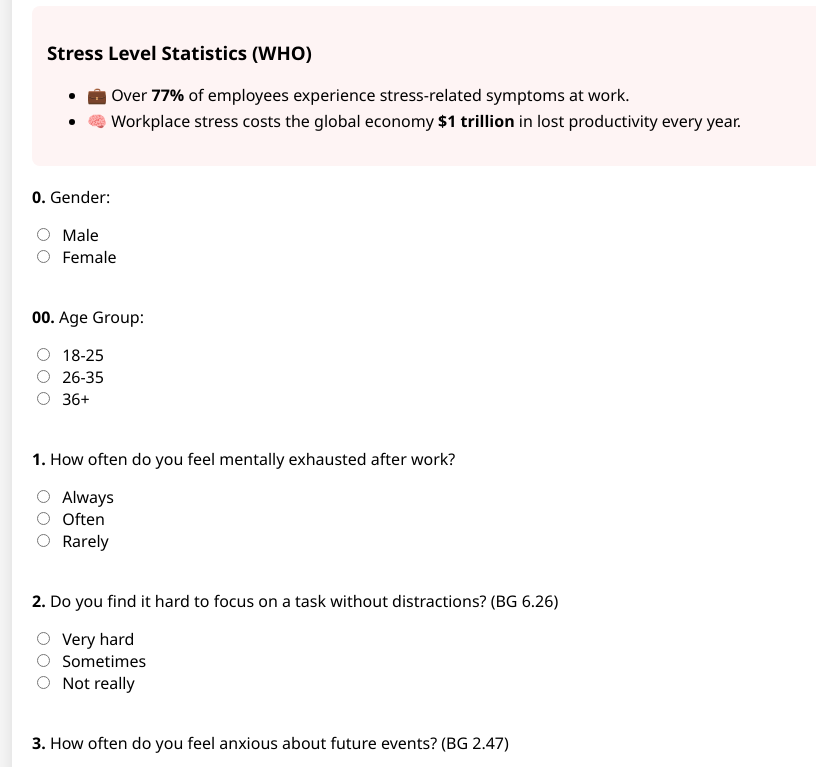
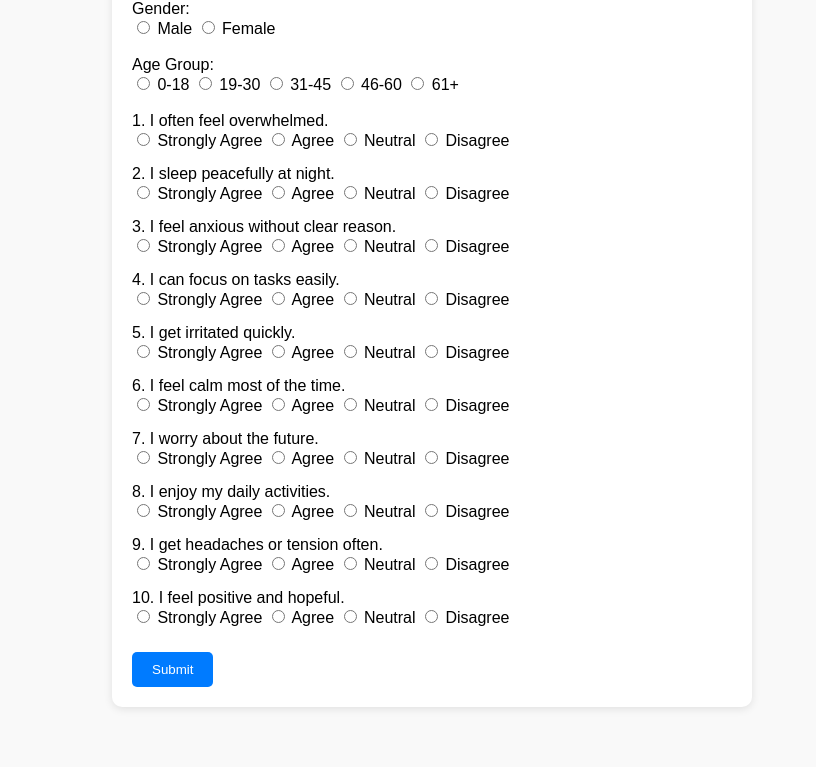
Before and after one commit to ratikantadas/live-stress-test, a plain HTML site: page index.html in a window 1280 px wide. Shown: the part 100-867 px from the top of the page, without its empty margins (208-1024 px from the left). After the commit the page ends 827 px from the top, so only its background shows below. Drawn offline with Linux system fonts and the light colour scheme; no server answers.

Commit message:
index.html

```diff
--- a/index.html
+++ b/index.html
@@ -1,126 +1,111 @@
 <!DOCTYPE html>
 <html lang="en">
 <head>
-<meta charset="UTF-8">
-<meta name="viewport" content="width=device-width, initial-scale=1.0">
-<title>Live Stress Test - Bhagavad Gita</title>
+  <meta charset="UTF-8" />
+  <meta name="viewport" content="width=device-width, initial-scale=1.0" />
+  <title>Live Stress Test</title>
+  <script src="https://www.gstatic.com/firebasejs/9.22.2/firebase-app-compat.js"></script>
+  <script src="https://www.gstatic.com/firebasejs/9.22.2/firebase-firestore-compat.js"></script>
   <style>
-  body { font-family:'Segoe UI',Arial,sans-serif; margin:0; padding:0; background:#f5f5f5; }
-  .container { max-width:800px; margin:auto; padding:20px; background:#fff; border-radius:10px; box-shadow:0 4px 15px rgba(0,0,0,0.1); }
-  h1 { text-align:center; color:#8B0000; }
-  .section { background:#fef4f4; padding:15px; border-radius:8px; margin-bottom:20px; }
-  ul { line-height:1.6; }
-  input[type=radio] { margin-right:8px; }
-  button { background:#25D366;color:white;border:none;padding:12px 20px;border-radius:6px;font-size:1em; cursor:pointer; }
-  table { width:100%; border-collapse: collapse; margin-top:15px; }
-  th, td { border:1px solid #ccc; padding:8px; text-align:center; }
-  th { background:#f2f2f2; }
-  @media (max-width:600px){ .container{ padding:10px; } button{ width:100%; } }
+    body { font-family: Arial, sans-serif; margin: 20px; background: #f9f9f9; }
+    h1 { text-align: center; }
+    .quiz { max-width: 600px; margin: auto; background: white; padding: 20px; border-radius: 10px; box-shadow: 0 2px 8px rgba(0,0,0,0.1);}
+    .question { margin-bottom: 15px; }
+    button { margin-top: 10px; padding: 10px 20px; border: none; border-radius: 5px; background: #007bff; color: white; cursor: pointer; }
+    button:hover { background: #0056b3; }
+    .result { margin-top: 20px; padding: 15px; border-radius: 8px; background: #eef; }
+    table { border-collapse: collapse; width: 100%; margin-top: 20px; }
+    th, td { border: 1px solid #ccc; padding: 8px; text-align: center; }
+    th { background: #007bff; color: white; }
   </style>
 </head>
 <body>
-<div class="container">
-  <h1>📊 Live Stress Test (Based on Bhagavad Gita)</h1>
+  <h1>Live Stress Test</h1>
+  <div class="quiz">
+    <div id="quizForm">
+      <label>Gender:</label><br>
+      <input type="radio" name="gender" value="Male" required> Male
+      <input type="radio" name="gender" value="Female"> Female
+      <br><br>
+      <label>Age Group:</label><br>
+      <input type="radio" name="age" value="0-18" required> 0-18
+      <input type="radio" name="age" value="19-30"> 19-30
+      <input type="radio" name="age" value="31-45"> 31-45
+      <input type="radio" name="age" value="46-60"> 46-60
+      <input type="radio" name="age" value="61+"> 61+
+      <br><br>
 
-  <div class="section">
-    <h3>Stress Level Statistics (WHO)</h3>
-    <ul>
-      <li>💼 Over <b>77%</b> of employees experience stress-related symptoms at work.</li>
-      <li>🧠 Workplace stress costs the global economy <b>$1 trillion</b> in lost productivity every year.</li>
-    </ul>
+      <!-- 10 Stress Questions -->
+      <div class="question">1. I often feel overwhelmed.<br>
+        <input type="radio" name="q1" value="10"> Strongly Agree
+        <input type="radio" name="q1" value="7"> Agree
+        <input type="radio" name="q1" value="4"> Neutral
+        <input type="radio" name="q1" value="1"> Disagree
+      </div>
+      <div class="question">2. I sleep peacefully at night.<br>
+        <input type="radio" name="q2" value="1"> Strongly Agree
+        <input type="radio" name="q2" value="4"> Agree
+        <input type="radio" name="q2" value="7"> Neutral
+        <input type="radio" name="q2" value="10"> Disagree
+      </div>
+      <div class="question">3. I feel anxious without clear reason.<br>
+        <input type="radio" name="q3" value="10"> Strongly Agree
+        <input type="radio" name="q3" value="7"> Agree
+        <input type="radio" name="q3" value="4"> Neutral
+        <input type="radio" name="q3" value="1"> Disagree
+      </div>
+      <div class="question">4. I can focus on tasks easily.<br>
+        <input type="radio" name="q4" value="1"> Strongly Agree
+        <input type="radio" name="q4" value="4"> Agree
+        <input type="radio" name="q4" value="7"> Neutral
+        <input type="radio" name="q4" value="10"> Disagree
+      </div>
+      <div class="question">5. I get irritated quickly.<br>
+        <input type="radio" name="q5" value="10"> Strongly Agree
+        <input type="radio" name="q5" value="7"> Agree
+        <input type="radio" name="q5" value="4"> Neutral
+        <input type="radio" name="q5" value="1"> Disagree
+      </div>
+      <div class="question">6. I feel calm most of the time.<br>
+        <input type="radio" name="q6" value="1"> Strongly Agree
+        <input type="radio" name="q6" value="4"> Agree
+        <input type="radio" name="q6" value="7"> Neutral
+        <input type="radio" name="q6" value="10"> Disagree
+      </div>
+      <div class="question">7. I worry about the future.<br>
+        <input type="radio" name="q7" value="10"> Strongly Agree
+        <input type="radio" name="q7" value="7"> Agree
+        <input type="radio" name="q7" value="4"> Neutral
+        <input type="radio" name="q7" value="1"> Disagree
+      </div>
+      <div class="question">8. I enjoy my daily activities.<br>
+        <input type="radio" name="q8" value="1"> Strongly Agree
+        <input type="radio" name="q8" value="4"> Agree
+        <input type="radio" name="q8" value="7"> Neutral
+        <input type="radio" name="q8" value="10"> Disagree
+      </div>
+      <div class="question">9. I get headaches or tension often.<br>
+        <input type="radio" name="q9" value="10"> Strongly Agree
+        <input type="radio" name="q9" value="7"> Agree
+        <input type="radio" name="q9" value="4"> Neutral
+        <input type="radio" name="q9" value="1"> Disagree
+      </div>
+      <div class="question">10. I feel positive and hopeful.<br>
+        <input type="radio" name="q10" value="1"> Strongly Agree
+        <input type="radio" name="q10" value="4"> Agree
+        <input type="radio" name="q10" value="7"> Neutral
+        <input type="radio" name="q10" value="10"> Disagree
       </div>
 
-  <form id="stressTestForm">
-    <p><b>0.</b> Gender:</p>
-    <label><input type="radio" name="gender" value="Male"> Male</label><br>
-    <label><input type="radio" name="gender" value="Female"> Female</label><br><br>
-
-    <p><b>00.</b> Age Group:</p>
-    <label><input type="radio" name="ageGroup" value="18-25"> 18-25</label><br>
-    <label><input type="radio" name="ageGroup" value="26-35"> 26-35</label><br>
-    <label><input type="radio" name="ageGroup" value="36+"> 36+</label><br><br>
-
-    <p><b>1.</b> How often do you feel mentally exhausted after work?</p>
-    <label><input type="radio" name="q1" value="3"> Always</label><br>
-    <label><input type="radio" name="q1" value="2"> Often</label><br>
-    <label><input type="radio" name="q1" value="1"> Rarely</label><br><br>
-
-    <!-- Questions 2 to 10 same as previous HTML -->
-    <p><b>2.</b> Do you find it hard to focus on a task without distractions? (BG 6.26)</p>
-    <label><input type="radio" name="q2" value="3"> Very hard</label><br>
-    <label><input type="radio" name="q2" value="2"> Sometimes</label><br>
-    <label><input type="radio" name="q2" value="1"> Not really</label><br><br>
-
-    <p><b>3.</b> How often do you feel anxious about future events? (BG 2.47)</p>
-    <label><input type="radio" name="q3" value="3"> Daily</label><br>
-    <label><input type="radio" name="q3" value="2"> Weekly</label><br>
-    <label><input type="radio" name="q3" value="1"> Rarely</label><br><br>
-
-    <p><b>4.</b> How often do you get 7-8 hours of proper sleep?</p>
-    <label><input type="radio" name="q4" value="1"> Always</label><br>
-    <label><input type="radio" name="q4" value="2"> Sometimes</label><br>
-    <label><input type="radio" name="q4" value="3"> Rarely</label><br><br>
-
-    <p><b>5.</b> How often do you engage in meditation or prayer? (BG 6.15)</p>
-    <label><input type="radio" name="q5" value="1"> Daily</label><br>
-    <label><input type="radio" name="q5" value="2"> Weekly</label><br>
-    <label><input type="radio" name="q5" value="3"> Never</label><br><br>
-
-    <p><b>6.</b> Do you often skip meals or eat at irregular times due to work? (BG 6.17)</p>
-    <label><input type="radio" name="q6" value="3"> Yes, regularly</label><br>
-    <label><input type="radio" name="q6" value="2"> Occasionally</label><br>
-    <label><input type="radio" name="q6" value="1"> Never</label><br><br>
-
-    <p><b>7.</b> How often do you take short breaks to refresh during work?</p>
-    <label><input type="radio" name="q7" value="1"> Every hour</label><br>
-    <label><input type="radio" name="q7" value="2"> Once or twice a day</label><br>
-    <label><input type="radio" name="q7" value="3"> Never</label><br><br>
-
-    <p><b>8.</b> How often do you feel a lack of purpose in your work? (BG 3.19)</p>
-    <label><input type="radio" name="q8" value="3"> Frequently</label><br>
-    <label><input type="radio" name="q8" value="2"> Sometimes</label><br>
-    <label><input type="radio" name="q8" value="1"> Never</label><br><br>
-
-    <p><b>9.</b> Do you feel irritated or angry over small issues? (BG 2.63)</p>
-    <label><input type="radio" name="q9" value="3"> Very often</label><br>
-    <label><input type="radio" name="q9" value="2"> Sometimes</label><br>
-    <label><input type="radio" name="q9" value="1"> Rarely</label><br><br>
-
-    <p><b>10.</b> Do you multitask often instead of focusing on one duty at a time? (BG 18.48)</p>
-    <label><input type="radio" name="q10" value="3"> Always</label><br>
-    <label><input type="radio" name="q10" value="2"> Sometimes</label><br>
-    <label><input type="radio" name="q10" value="1"> Rarely</label><br><br>
-
-    <button type="button" onclick="calculateStress()">Submit Test</button>
-  </form>
-
-  <div id="result" style="margin-top:25px;font-size:1.1em;color:#333;"></div>
-
-  <h3>Live Stats</h3>
-  <table id="statsTable">
-    <thead>
-      <tr>
-        <th>Gender</th>
-        <th>Age Group</th>
-        <th>Submissions</th>
-        <th>Average Stress %</th>
-      </tr>
-    </thead>
-    <tbody>
-      <tr><td>Male</td><td>18-25</td><td id="male18-25">0</td><td id="male18-25-avg">0</td></tr>
-      <tr><td>Male</td><td>26-35</td><td id="male26-35">0</td><td id="male26-35-avg">0</td></tr>
-      <tr><td>Male</td><td>36+</td><td id="male36">0</td><td id="male36-avg">0</td></tr>
-      <tr><td>Female</td><td>18-25</td><td id="female18-25">0</td><td id="female18-25-avg">0</td></tr>
-      <tr><td>Female</td><td>26-35</td><td id="female26-35">0</td><td id="female26-35-avg">0</td></tr>
-      <tr><td>Female</td><td>36+</td><td id="female36">0</td><td id="female36-avg">0</td></tr>
-    </tbody>
-  </table>
+      <button type="button" onclick="submitTest()">Submit</button>
     </div>
 
-<script type="module">
-  import { initializeApp } from "https://www.gstatic.com/firebasejs/12.1.0/firebase-app.js";
-  import { getFirestore, collection, addDoc, getDocs, query, where } from "https://www.gstatic.com/firebasejs/12.1.0/firebase-firestore.js";
+    <div id="result" class="result" style="display:none;"></div>
+    <div id="stats" style="display:none;"></div>
+  </div>
 
+  <script>
+    // Firebase init with your config
     const firebaseConfig = {
       apiKey: "AIzaSyDvYmVBsufaspOcfHNOASnhprlgxMZb8_I",
       authDomain: "stresstestdb.firebaseapp.com",
@@ -130,62 +115,85 @@
       appId: "1:770106837788:web:656424276d7a20833308d9",
       measurementId: "G-NKBVWEXGD9"
     };
+    firebase.initializeApp(firebaseConfig);
+    const db = firebase.firestore();
 
-  const app = initializeApp(firebaseConfig);
-  const db = getFirestore(app);
+    async function submitTest(){
+      let gender = document.querySelector('input[name="gender"]:checked');
+      let age = document.querySelector('input[name="age"]:checked');
+      if(!gender || !age){ alert("Please select gender and age group!"); return; }
 
-  async function calculateStress() {
-    const form = document.getElementById("stressTestForm");
-    const gender = form.gender.value;
-    const ageGroup = form.ageGroup.value;
-    if(!gender || !ageGroup){ alert("Please select gender and age group."); return; }
+      let score = 0;
+      for(let i=1;i<=10;i++){
+        let ans = document.querySelector('input[name="q'+i+'"]:checked');
+        if(!ans){ alert("Please answer all questions!"); return; }
+        score += parseInt(ans.value);
+      }
+      let percent = Math.round((score/100)*100);
 
-    let total=0, questions=10;
-    for(let i=1;i<=questions;i++){
-      let val = document.querySelector(`input[name="q${i}"]:checked`);
-      if(!val){ alert("Please answer all questions."); return; }
-      total += parseInt(val.value);
+      let status = "";
+      if(percent < 40) status="Normal";
+      else if(percent < 60) status="Medium";
+      else if(percent < 80) status="High";
+      else status="Very Risky";
+
+      // Save in Firestore
+      await db.collection("stressResults").add({
+        gender: gender.value,
+        age: age.value,
+        score: percent,
+        time: new Date()
+      });
+
+      // Show result + actions
+      let msg = `<h3>Your Stress Percentage: ${percent}% (${status})</h3>`;
+      if(status==="Normal"){
+        msg += `<p>You seem fine! Support us by
+        <a href="https://tinyurl.com/mrkes3cf" target="_blank">Donating</a>
+        or <a href="https://wa.me/919337611446" target="_blank">Being a Volunteer</a>.</p>`;
+      } else {
+        // WhatsApp group links
+        let waLink = "";
+        if(age.value==="0-18") waLink="https://chat.whatsapp.com/JHgQIdB5LNI2xgol5sCr2F";
+        else if(gender.value==="Male") waLink="https://chat.whatsapp.com/EN4YElvh3gl51ZYX32ZLHM";
+        else waLink="https://chat.whatsapp.com/CMWTpY1CG7G91Mt6HGf8Op";
+
+        msg += `<p>We recommend you join our <b>Free Mind Management Course</b>.<br>
+        👉 <a href="${waLink}" target="_blank">Join WhatsApp Group</a></p>
+        <p>If you want to order a Bhagavad Gita, click below:<br>
+        <a href="https://wa.me/919337611446?text=I%20want%20a%20Gita%20for%20stress%20management.%20Gender:%20${gender.value},%20Age:%20${age.value},%20Stress:%20${percent}%" target="_blank">Order Gita via WhatsApp</a></p>`;
       }
-    const percentage = (total/(questions*3))*100;
-    let level = "";
-    if(percentage<=40) level="Normal Stress";
-    else if(percentage<=70) level="Medium Stress";
-    else level="High Stress";
+      document.getElementById("result").innerHTML=msg;
+      document.getElementById("result").style.display="block";
 
-    document.getElementById("result").innerHTML = `<h3>Your Stress Level: ${percentage.toFixed(1)}%</h3>
-      <p>Category: <b>${level}</b></p>
-      <p><i>0-40% = Normal | 41-70% = Medium | 71-100% = High</i></p>`;
-
-    if(level!=="Normal Stress"){
-      document.getElementById("result").innerHTML += `<p>We recommend joining our <b>FREE Mind Management Course</b>.</p>
-        <a href="https://wa.me/919337611446?text=I%20want%20to%20register%20for%20the%20FREE%20Mind%20Management%20Course." target="_blank">📘 Register</a>`;
-    } else {
-      document.getElementById("result").innerHTML += `<p>You can support this initiative by <b>volunteering or donating</b>.</p>`;
+      loadStats();
     }
 
-    await addDoc(collection(db,"stressTests"),{ gender, ageGroup, score:percentage, timestamp:new Date() });
-    updateStats();
+    async function loadStats(){
+      const snap = await db.collection("stressResults").get();
+      let results = snap.docs.map(d=>d.data());
+      document.getElementById("stats").style.display="block";
+
+      let total = results.length;
+      let groups = ["0-18","19-30","31-45","46-60","61+"];
+      let males = {}, females = {};
+      groups.forEach(g=>{males[g]=[]; females[g]=[];});
+
+      results.forEach(r=>{
+        if(r.gender==="Male") males[r.age].push(r.score);
+        else females[r.age].push(r.score);
+      });
+
+      function avg(arr){ return arr.length? (arr.reduce((a,b)=>a+b,0)/arr.length).toFixed(1):"-"; }
+
+      let table = `<h3>📊 Statistics (Total Tests: ${total})</h3>
+      <table><tr><th>Age Group</th><th>Male Avg %</th><th>Female Avg %</th></tr>`;
+      groups.forEach(g=>{
+        table += `<tr><td>${g}</td><td>${avg(males[g])}</td><td>${avg(females[g])}</td></tr>`;
+      });
+      table += "</table>";
+      document.getElementById("stats").innerHTML=table;
     }
-
-  async function updateStats(){
-    const docs = await getDocs(collection(db,"stressTests"));
-    const stats = {};
-    docs.forEach(d=>{
-      const {gender, ageGroup, score} = d.data();
-      const key = gender+ageGroup;
-      if(!stats[key]) stats[key]={count:0,total:0};
-      stats[key].count++;
-      stats[key].total+=score;
-    });
-    ["Male","Female"].forEach(g=>{
-      ["18-25","26-35","36+"].forEach(a=>{
-        const key=g+a;
-        const count=stats[key]?.count||0;
-        const avg=stats[key]?.total? (stats[key].total/stats[key].count).toFixed(1) : 0;
-        document.getElementById(key).innerText=count;
-        document.getElementById(key+"-avg").innerText=avg;
-      });
-    });
-  }
-  updateStats();
   </script>
+</body>
+</html>
```
Lines whose indentation alone changed are shown as unchanged.
